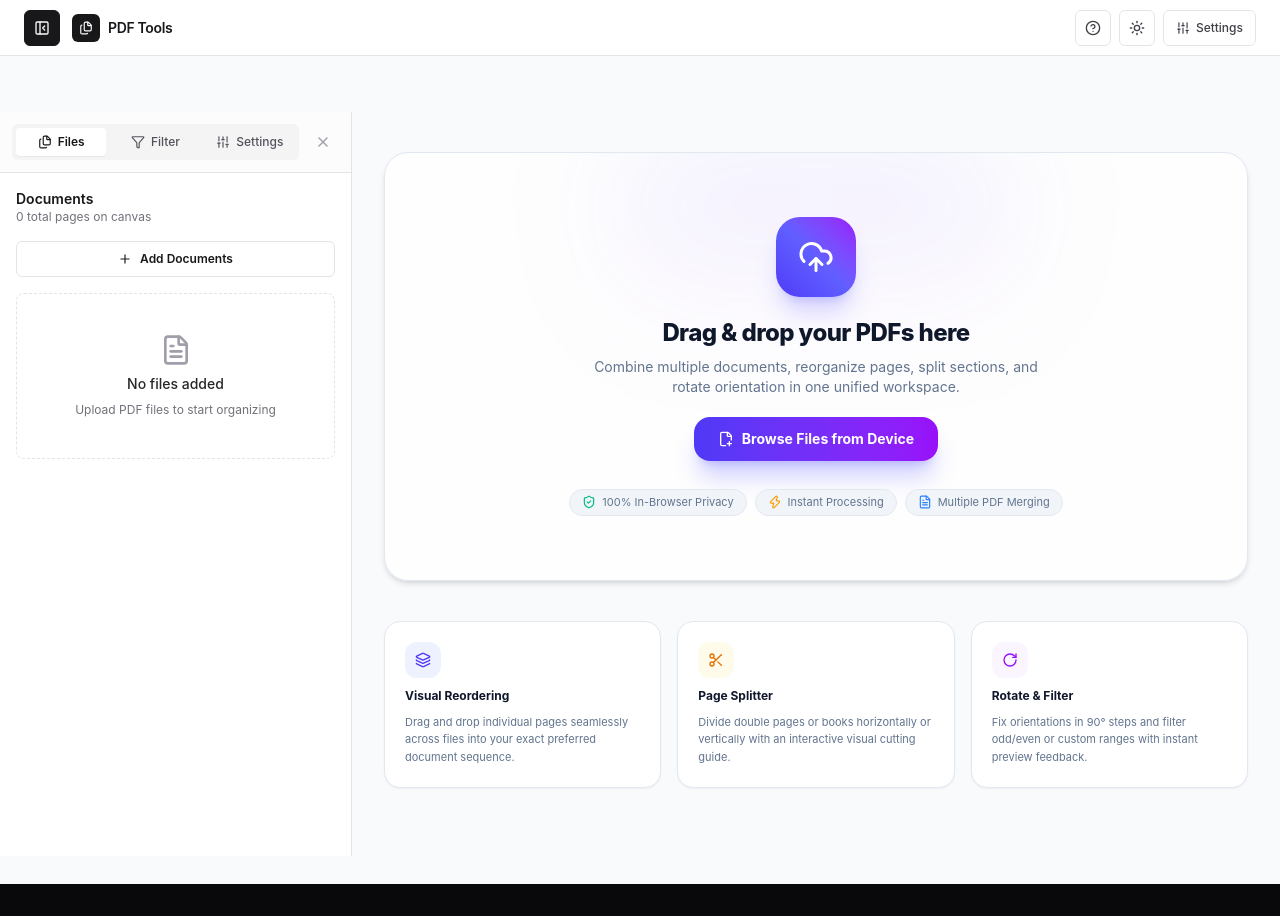
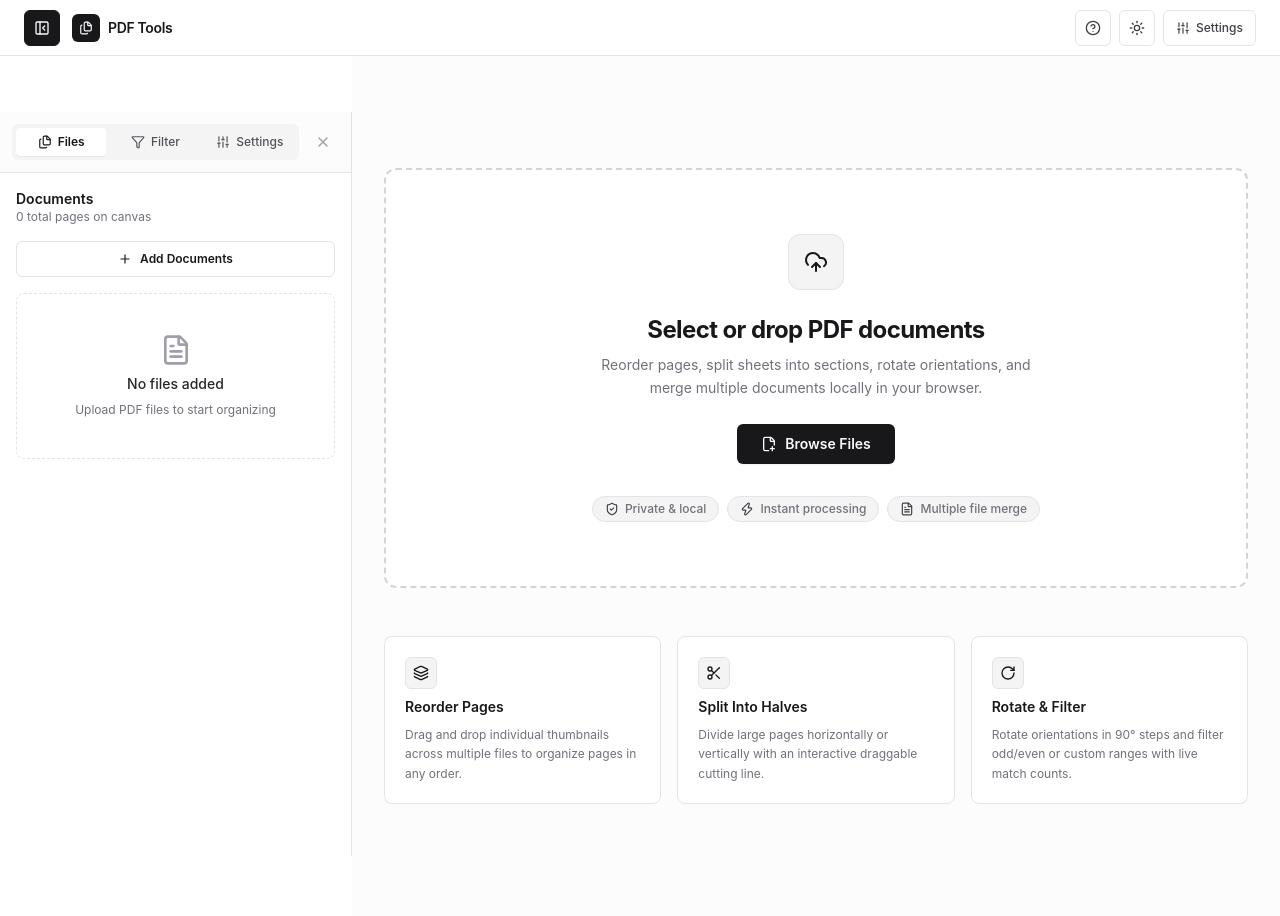
Before and after one commit to S488U/PDF_merger, a Next.js app: page / in a window 1280 px wide. Before the commit the page ends 884 px from the top, so only its background shows below. Built offline with nearby package versions, Linux system fonts and the light colour scheme.

Commit message:
Style(Studio): Overhaul canvas workspace, thumbnail cards, and upload dropzone with shadcn theme

```diff
--- a/app/page.tsx
+++ b/app/page.tsx
@@ -12,15 +12,11 @@ import { StickyFooter } from '@/components/footer/StickyFooter';
 import { ToastContainer } from '@/components/ui/ToastContainer';
 import { usePdfStore } from '@/lib/store/usePdfStore';
 import {
-  LayoutGrid,
   RotateCw,
   Trash2,
   CheckSquare,
   Square,
-  Plus,
   Sliders,
-  Filter,
-  Files,
 } from 'lucide-react';
 import type { GridDensity } from '@/types/pdf';
 
@@ -79,11 +75,11 @@ export default function Home() {
   const densities: { id: GridDensity; label: string }[] = [
     { id: 'compact', label: 'Compact' },
     { id: 'comfortable', label: 'Standard' },
-    { id: 'spacious', label: 'Spacious' },
+    { id: 'spacious', label: 'Large' },
   ];
 
   return (
-    <div className="min-h-screen flex flex-col bg-[#f8fafc] dark:bg-[#08090d] text-slate-900 dark:text-zinc-100 transition-colors">
+    <div className="min-h-screen flex flex-col bg-white dark:bg-zinc-950 text-zinc-900 dark:text-zinc-50 transition-colors">
       {/* Top Application Header */}
       <Header
         isSidebarOpen={isSidebarOpen}
@@ -95,7 +91,7 @@ export default function Home() {
         onOpenShortcuts={() => setIsShortcutsOpen(true)}
       />
 
-      {/* Main SaaS Studio Workspace: Sidebar + Central Canvas */}
+      {/* Main Studio Workspace: Sidebar + Central Canvas */}
       <div className="flex-1 flex overflow-hidden">
         {/* Studio Sidebar (Files, Filter, Settings) */}
         <StudioSidebar
@@ -106,28 +102,28 @@ export default function Home() {
         />
 
         {/* Central Workspace Canvas */}
-        <main className="flex-1 overflow-y-auto bg-grid relative p-4 sm:p-6 lg:p-8 pb-32">
+        <main className="flex-1 overflow-y-auto bg-zinc-50/50 dark:bg-zinc-950 p-4 sm:p-6 lg:p-8 pb-32">
           <div className="max-w-7xl mx-auto space-y-6">
             {pages.length === 0 ? (
-              // Empty State Ingestion
+              // Empty State
               <DropZone />
             ) : (
-              // Populated Canvas Workspace
+              // Populated Canvas
               <div className="space-y-4">
-                {/* Canvas Action Bar */}
-                <div className="flex flex-col sm:flex-row sm:items-center justify-between gap-3 bg-white/80 dark:bg-[#111422]/90 backdrop-blur-md p-3 rounded-2xl border border-slate-200 dark:border-white/[0.08] shadow-xs">
-                  {/* Left: Selection count & batch actions */}
+                {/* Canvas Action Toolbar */}
+                <div className="flex flex-col sm:flex-row sm:items-center justify-between gap-3 bg-white dark:bg-zinc-900 p-3 rounded-lg border border-zinc-200 dark:border-zinc-800 shadow-2xs">
+                  {/* Left: Selection and Batch controls */}
                   <div className="flex items-center gap-2">
                     {hasSelectedPages ? (
                       <div className="flex items-center gap-2">
-                        <span className="text-xs font-semibold px-2 py-0.5 rounded-full bg-indigo-50 dark:bg-indigo-950/60 text-indigo-600 dark:text-indigo-400 border border-indigo-200/50 dark:border-indigo-800/50">
+                        <span className="text-xs font-semibold px-2.5 py-1 rounded-md bg-zinc-100 dark:bg-zinc-800 text-zinc-800 dark:text-zinc-200 border border-zinc-200 dark:border-zinc-700">
                           {selectedPageIds.length} selected
                         </span>
 
                         <button
                           type="button"
                           onClick={() => rotateSelectedPages(90)}
-                          className="flex items-center gap-1 px-2.5 py-1 text-xs font-semibold rounded-lg border border-slate-200 dark:border-white/10 hover:bg-slate-100 dark:hover:bg-zinc-800 transition"
+                          className="h-8 px-2.5 text-xs font-medium rounded-md border border-zinc-200 dark:border-zinc-800 hover:bg-zinc-100 dark:hover:bg-zinc-800 text-zinc-800 dark:text-zinc-200 flex items-center gap-1.5 transition"
                           title="Rotate selected pages 90°"
                         >
                           <RotateCw className="w-3.5 h-3.5" />
@@ -141,7 +137,7 @@ export default function Home() {
                               deleteSelectedPages();
                             }
                           }}
-                          className="flex items-center gap-1 px-2.5 py-1 text-xs font-semibold rounded-lg bg-red-600 text-white hover:bg-red-500 transition shadow-2xs"
+                          className="h-8 px-2.5 text-xs font-medium rounded-md bg-red-600 text-white hover:bg-red-700 flex items-center gap-1.5 transition"
                           title="Delete selected pages"
                         >
                           <Trash2 className="w-3.5 h-3.5" />
@@ -151,7 +147,7 @@ export default function Home() {
                         <button
                           type="button"
                           onClick={clearSelection}
-                          className="px-2 py-1 text-xs text-slate-400 hover:text-slate-600 dark:hover:text-zinc-200 transition"
+                          className="h-8 px-2 text-xs text-zinc-500 hover:text-zinc-900 dark:hover:text-zinc-100 transition"
                         >
                           Deselect
                         </button>
@@ -161,17 +157,17 @@ export default function Home() {
                         <button
                           type="button"
                           onClick={allSelected ? clearSelection : selectAllPages}
-                          className="flex items-center gap-1.5 px-3 py-1.5 rounded-xl text-xs font-semibold border border-slate-200 dark:border-white/10 hover:bg-slate-50 dark:hover:bg-zinc-800 text-slate-600 dark:text-zinc-300 transition"
+                          className="h-8 px-3 rounded-md border border-zinc-200 dark:border-zinc-800 hover:bg-zinc-100 dark:hover:bg-zinc-800 text-zinc-700 dark:text-zinc-300 text-xs font-medium flex items-center gap-1.5 transition"
                         >
                           {allSelected ? (
                             <>
-                              <CheckSquare className="w-3.5 h-3.5 text-indigo-500" />
-                              <span>Deselect All</span>
+                              <CheckSquare className="w-3.5 h-3.5" />
+                              <span>Deselect all</span>
                             </>
                           ) : (
                             <>
                               <Square className="w-3.5 h-3.5" />
-                              <span>Select All ({pages.length})</span>
+                              <span>Select all ({pages.length})</span>
                             </>
                           )}
                         </button>
@@ -179,19 +175,18 @@ export default function Home() {
                     )}
                   </div>
 
-                  {/* Right: Quick Canvas Density segmented control & Add PDFs */}
+                  {/* Right: Canvas density segmented control */}
                   <div className="flex items-center gap-2 self-end sm:self-auto">
-                    {/* Density Control */}
-                    <div className="flex items-center gap-1 bg-slate-100 dark:bg-zinc-850 p-1 rounded-xl border border-slate-200/80 dark:border-white/[0.08]">
+                    <div className="flex items-center gap-1 bg-zinc-100 dark:bg-zinc-800/80 p-0.5 rounded-md border border-zinc-200 dark:border-zinc-800">
                       {densities.map((item) => (
                         <button
                           key={item.id}
                           type="button"
                           onClick={() => updateSettings({ gridDensity: item.id })}
-                          className={`px-2.5 py-1 text-xs font-semibold rounded-lg transition ${
+                          className={`px-2.5 py-1 text-xs font-medium rounded transition ${
                             settings.gridDensity === item.id
-                              ? 'bg-white dark:bg-zinc-900 text-indigo-600 dark:text-indigo-400 shadow-2xs'
-                              : 'text-slate-500 dark:text-zinc-400 hover:text-slate-900 dark:hover:text-zinc-100'
+                              ? 'bg-white dark:bg-zinc-900 text-zinc-900 dark:text-zinc-100 shadow-2xs font-semibold'
+                              : 'text-zinc-500 dark:text-zinc-400 hover:text-zinc-900 dark:hover:text-zinc-100'
                           }`}
                         >
                           {item.label}
@@ -199,12 +194,11 @@ export default function Home() {
                       ))}
                     </div>
 
-                    {/* Quick Sidebar Opener buttons if sidebar is closed */}
                     {!isSidebarOpen && (
                       <button
                         type="button"
                         onClick={() => setIsSidebarOpen(true)}
-                        className="flex items-center gap-1.5 px-3 py-1.5 rounded-xl text-xs font-semibold border border-slate-200 dark:border-white/10 hover:bg-slate-50 dark:hover:bg-zinc-800 text-slate-600 dark:text-zinc-300 transition"
+                        className="h-8 px-3 rounded-md border border-zinc-200 dark:border-zinc-800 hover:bg-zinc-100 dark:hover:bg-zinc-800 text-zinc-700 dark:text-zinc-300 text-xs font-medium flex items-center gap-1.5 transition"
                       >
                         <Sliders className="w-3.5 h-3.5" />
                         <span>Tools</span>
@@ -213,7 +207,7 @@ export default function Home() {
                   </div>
                 </div>
 
-                {/* Sortable Page Cards Canvas */}
+                {/* Page Grid */}
                 <PageGrid />
               </div>
             )}
@@ -221,7 +215,7 @@ export default function Home() {
         </main>
       </div>
 
-      {/* Floating Action Island Dock */}
+      {/* Floating Bottom Bar */}
       <StickyFooter />
 
       {/* Overlays & Modals */}
--- a/components/upload/DropZone.tsx
+++ b/components/upload/DropZone.tsx
@@ -13,8 +13,6 @@ import {
   Layers,
   Loader2,
   Plus,
-  ArrowRight,
-  Sparkles,
 } from 'lucide-react';
 
 export function DropZone() {
@@ -73,7 +71,7 @@ export function DropZone() {
     fileInputRef.current?.click();
   };
 
-  // When workspace already has pages: render a sleek, modern inline upload bar
+  // When workspace already has pages: render a sleek, clean append bar
   if (pages.length > 0) {
     return (
       <div
@@ -81,10 +79,10 @@ export function DropZone() {
         onDragLeave={onDragLeave}
         onDrop={onDrop}
         onClick={triggerBrowse}
-        className={`group relative w-full flex items-center justify-between px-4 sm:px-6 py-3 rounded-2xl border transition-all cursor-pointer ${
+        className={`group relative w-full flex items-center justify-between px-5 py-3.5 rounded-lg border transition-all cursor-pointer ${
           isDragOver
-            ? 'border-indigo-500 bg-indigo-500/10 ring-2 ring-indigo-500/20'
-            : 'border-slate-200 dark:border-white/[0.08] bg-white dark:bg-[#111420]/80 hover:border-indigo-400 dark:hover:border-indigo-500/50 hover:bg-slate-50 dark:hover:bg-[#151928] shadow-xs'
+            ? 'border-zinc-900 bg-zinc-100 dark:border-zinc-100 dark:bg-zinc-900'
+            : 'border-zinc-200 dark:border-zinc-800 bg-white dark:bg-zinc-900/50 hover:border-zinc-400 dark:hover:border-zinc-700 shadow-2xs'
         }`}
       >
         <input
@@ -100,7 +98,7 @@ export function DropZone() {
         />
 
         <div className="flex items-center gap-3">
-          <div className="w-8 h-8 rounded-xl bg-gradient-to-tr from-indigo-600 to-purple-600 flex items-center justify-center text-white shrink-0 shadow-xs shadow-indigo-500/20">
+          <div className="h-8 w-8 rounded-md bg-zinc-100 dark:bg-zinc-800 flex items-center justify-center text-zinc-900 dark:text-zinc-100 shrink-0 border border-zinc-200 dark:border-zinc-700">
             {isProcessing ? (
               <Loader2 className="w-4 h-4 animate-spin" />
             ) : (
@@ -108,11 +106,11 @@ export function DropZone() {
             )}
           </div>
           <div>
-            <p className="text-xs font-bold text-slate-800 dark:text-zinc-200">
-              {isProcessing ? processingMessage || 'Importing PDFs...' : 'Append more documents to canvas'}
+            <p className="text-sm font-semibold text-zinc-900 dark:text-zinc-100">
+              {isProcessing ? processingMessage || 'Importing PDFs...' : 'Add more PDF files'}
             </p>
-            <p className="text-[11px] text-slate-500 dark:text-zinc-400 hidden sm:block">
-              Drop PDFs anywhere or click to browse
+            <p className="text-xs text-zinc-500 hidden sm:block">
+              Drop PDFs here or click to browse
             </p>
           </div>
         </div>
@@ -123,33 +121,29 @@ export function DropZone() {
             e.stopPropagation();
             triggerBrowse();
           }}
-          className="flex items-center gap-1.5 px-3.5 py-1.5 rounded-xl text-xs font-semibold bg-slate-900 text-white dark:bg-white dark:text-zinc-900 hover:opacity-90 transition shadow-xs"
+          className="h-8 px-3 rounded-md text-xs font-semibold bg-zinc-900 text-zinc-50 hover:bg-zinc-800 dark:bg-zinc-50 dark:text-zinc-900 dark:hover:bg-zinc-200 transition shadow-2xs flex items-center gap-1.5"
         >
           <Plus className="w-3.5 h-3.5" />
-          <span>Upload PDF</span>
+          <span>Upload</span>
         </button>
       </div>
     );
   }
 
-  // When empty: SaaS-level Hero Empty State
+  // Clean, high-contrast shadcn Empty State
   return (
-    <div className="w-full max-w-4xl mx-auto py-10 sm:py-16 space-y-10">
-      {/* SaaS Hero Ingestion Card */}
+    <div className="w-full max-w-4xl mx-auto py-12 sm:py-20 space-y-12">
       <div
         onDragOver={onDragOver}
         onDragLeave={onDragLeave}
         onDrop={onDrop}
         onClick={triggerBrowse}
-        className={`relative w-full rounded-3xl border p-8 sm:p-16 transition-all duration-300 cursor-pointer text-center flex flex-col items-center justify-center gap-5 overflow-hidden ${
+        className={`relative w-full rounded-xl border-2 border-dashed p-10 sm:p-16 transition-all duration-200 cursor-pointer text-center flex flex-col items-center justify-center gap-6 ${
           isDragOver
-            ? 'border-indigo-500 bg-indigo-500/10 scale-[1.01] ring-4 ring-indigo-500/20 shadow-2xl shadow-indigo-500/10'
-            : 'border-slate-200 dark:border-white/[0.08] bg-white/80 dark:bg-[#111422]/90 hover:border-indigo-500/50 hover:shadow-2xl hover:shadow-indigo-500/5 shadow-md'
+            ? 'border-zinc-900 bg-zinc-100 dark:border-zinc-100 dark:bg-zinc-900'
+            : 'border-zinc-300 dark:border-zinc-800 bg-white dark:bg-zinc-950 hover:border-zinc-400 dark:hover:border-zinc-700'
         }`}
       >
-        {/* Subtle Ambient Radial Glow */}
-        <div className="absolute top-0 left-1/2 -translate-x-1/2 w-96 h-48 bg-gradient-to-b from-indigo-500/15 via-purple-500/5 to-transparent blur-3xl pointer-events-none" />
-
         <input
           ref={fileInputRef}
           type="file"
@@ -162,21 +156,20 @@ export function DropZone() {
           }}
         />
 
-        {/* Hero Icon */}
-        <div className="relative w-20 h-20 rounded-3xl bg-gradient-to-tr from-indigo-600 via-indigo-500 to-purple-600 flex items-center justify-center text-white shadow-xl shadow-indigo-500/25">
+        <div className="h-14 w-14 rounded-xl bg-zinc-100 dark:bg-zinc-900 border border-zinc-200 dark:border-zinc-800 flex items-center justify-center text-zinc-900 dark:text-zinc-100">
           {isProcessing ? (
-            <Loader2 className="w-9 h-9 animate-spin" />
+            <Loader2 className="w-6 h-6 animate-spin" />
           ) : (
-            <UploadCloud className="w-9 h-9" />
+            <UploadCloud className="w-6 h-6" />
           )}
         </div>
 
-        <div className="max-w-md space-y-2 relative z-10">
-          <h2 className="text-xl sm:text-2xl font-extrabold tracking-tight text-slate-900 dark:text-white">
-            {isProcessing ? processingMessage || 'Reading PDF files...' : 'Drag & drop your PDFs here'}
+        <div className="max-w-md space-y-2">
+          <h2 className="text-xl sm:text-2xl font-bold tracking-tight text-zinc-900 dark:text-zinc-50">
+            {isProcessing ? processingMessage || 'Reading PDF files...' : 'Select or drop PDF documents'}
           </h2>
-          <p className="text-xs sm:text-sm text-slate-500 dark:text-zinc-400">
-            Combine multiple documents, reorganize pages, split sections, and rotate orientation in one unified workspace.
+          <p className="text-sm text-zinc-500 leading-relaxed">
+            Reorder pages, split sheets into sections, rotate orientations, and merge multiple documents locally in your browser.
           </p>
         </div>
 
@@ -186,61 +179,59 @@ export function DropZone() {
             e.stopPropagation();
             triggerBrowse();
           }}
-          className="relative z-10 inline-flex items-center gap-2 px-6 py-3 rounded-2xl text-xs sm:text-sm font-bold bg-gradient-to-r from-indigo-600 to-purple-600 hover:from-indigo-500 hover:to-purple-500 text-white shadow-xl shadow-indigo-500/30 transition-all hover:scale-105 active:scale-98"
+          className="h-10 px-6 rounded-md text-sm font-semibold bg-zinc-900 text-zinc-50 hover:bg-zinc-800 dark:bg-zinc-50 dark:text-zinc-900 dark:hover:bg-zinc-200 transition shadow-xs flex items-center gap-2"
         >
           <FilePlus2 className="w-4 h-4" />
-          <span>Browse Files from Device</span>
+          <span>Browse Files</span>
         </button>
 
-        {/* Feature Badges */}
-        <div className="flex flex-wrap items-center justify-center gap-2 pt-2 text-[11px] text-slate-500 dark:text-zinc-400 relative z-10">
-          <span className="flex items-center gap-1.5 px-3 py-1 rounded-full bg-slate-100 dark:bg-white/[0.04] border border-slate-200 dark:border-white/[0.08]">
-            <ShieldCheck className="w-3.5 h-3.5 text-emerald-500" /> 100% In-Browser Privacy
+        <div className="flex flex-wrap items-center justify-center gap-2 pt-2 text-xs text-zinc-500 font-medium">
+          <span className="flex items-center gap-1.5 px-3 py-1 rounded-full bg-zinc-100 dark:bg-zinc-900 border border-zinc-200 dark:border-zinc-800">
+            <ShieldCheck className="w-3.5 h-3.5 text-zinc-700 dark:text-zinc-300" /> Private & local
           </span>
-          <span className="flex items-center gap-1.5 px-3 py-1 rounded-full bg-slate-100 dark:bg-white/[0.04] border border-slate-200 dark:border-white/[0.08]">
-            <Zap className="w-3.5 h-3.5 text-amber-500" /> Instant Processing
+          <span className="flex items-center gap-1.5 px-3 py-1 rounded-full bg-zinc-100 dark:bg-zinc-900 border border-zinc-200 dark:border-zinc-800">
+            <Zap className="w-3.5 h-3.5 text-zinc-700 dark:text-zinc-300" /> Instant processing
           </span>
-          <span className="flex items-center gap-1.5 px-3 py-1 rounded-full bg-slate-100 dark:bg-white/[0.04] border border-slate-200 dark:border-white/[0.08]">
-            <FileText className="w-3.5 h-3.5 text-blue-500" /> Multiple PDF Merging
+          <span className="flex items-center gap-1.5 px-3 py-1 rounded-full bg-zinc-100 dark:bg-zinc-900 border border-zinc-200 dark:border-zinc-800">
+            <FileText className="w-3.5 h-3.5 text-zinc-700 dark:text-zinc-300" /> Multiple file merge
           </span>
         </div>
       </div>
 
-      {/* Feature Cards Grid */}
       <div className="grid grid-cols-1 sm:grid-cols-3 gap-4">
-        <div className="p-5 rounded-2xl bg-white dark:bg-[#111422] border border-slate-200 dark:border-white/[0.08] space-y-2.5 hover:border-indigo-500/40 transition shadow-xs group">
-          <div className="w-9 h-9 rounded-xl bg-indigo-50 dark:bg-indigo-950/60 text-indigo-600 dark:text-indigo-400 flex items-center justify-center group-hover:scale-110 transition-transform">
+        <div className="p-5 rounded-lg bg-white dark:bg-zinc-900/60 border border-zinc-200 dark:border-zinc-800 space-y-2">
+          <div className="h-8 w-8 rounded-md bg-zinc-100 dark:bg-zinc-800 flex items-center justify-center text-zinc-900 dark:text-zinc-100 font-semibold text-xs border border-zinc-200 dark:border-zinc-700">
             <Layers className="w-4 h-4" />
           </div>
-          <h3 className="text-xs font-bold text-slate-900 dark:text-white">
-            Visual Reordering
+          <h3 className="text-sm font-semibold text-zinc-900 dark:text-zinc-100">
+            Reorder Pages
           </h3>
-          <p className="text-[11px] text-slate-500 dark:text-zinc-400 leading-relaxed">
-            Drag and drop individual pages seamlessly across files into your exact preferred document sequence.
+          <p className="text-xs text-zinc-500 leading-relaxed">
+            Drag and drop individual thumbnails across multiple files to organize pages in any order.
           </p>
         </div>
 
-        <div className="p-5 rounded-2xl bg-white dark:bg-[#111422] border border-slate-200 dark:border-white/[0.08] space-y-2.5 hover:border-indigo-500/40 transition shadow-xs group">
-          <div className="w-9 h-9 rounded-xl bg-amber-50 dark:bg-amber-950/60 text-amber-600 dark:text-amber-400 flex items-center justify-center group-hover:scale-110 transition-transform">
+        <div className="p-5 rounded-lg bg-white dark:bg-zinc-900/60 border border-zinc-200 dark:border-zinc-800 space-y-2">
+          <div className="h-8 w-8 rounded-md bg-zinc-100 dark:bg-zinc-800 flex items-center justify-center text-zinc-900 dark:text-zinc-100 font-semibold text-xs border border-zinc-200 dark:border-zinc-700">
             <Scissors className="w-4 h-4" />
           </div>
-          <h3 className="text-xs font-bold text-slate-900 dark:text-white">
-            Page Splitter
+          <h3 className="text-sm font-semibold text-zinc-900 dark:text-zinc-100">
+            Split Into Halves
           </h3>
-          <p className="text-[11px] text-slate-500 dark:text-zinc-400 leading-relaxed">
-            Divide double pages or books horizontally or vertically with an interactive visual cutting guide.
+          <p className="text-xs text-zinc-500 leading-relaxed">
+            Divide large pages horizontally or vertically with an interactive draggable cutting line.
           </p>
         </div>
 
-        <div className="p-5 rounded-2xl bg-white dark:bg-[#111422] border border-slate-200 dark:border-white/[0.08] space-y-2.5 hover:border-indigo-500/40 transition shadow-xs group">
-          <div className="w-9 h-9 rounded-xl bg-purple-50 dark:bg-purple-950/60 text-purple-600 dark:text-purple-400 flex items-center justify-center group-hover:scale-110 transition-transform">
+        <div className="p-5 rounded-lg bg-white dark:bg-zinc-900/60 border border-zinc-200 dark:border-zinc-800 space-y-2">
+          <div className="h-8 w-8 rounded-md bg-zinc-100 dark:bg-zinc-800 flex items-center justify-center text-zinc-900 dark:text-zinc-100 font-semibold text-xs border border-zinc-200 dark:border-zinc-700">
             <RotateCw className="w-4 h-4" />
           </div>
-          <h3 className="text-xs font-bold text-slate-900 dark:text-white">
+          <h3 className="text-sm font-semibold text-zinc-900 dark:text-zinc-100">
             Rotate & Filter
           </h3>
-          <p className="text-[11px] text-slate-500 dark:text-zinc-400 leading-relaxed">
-            Fix orientations in 90° steps and filter odd/even or custom ranges with instant preview feedback.
+          <p className="text-xs text-zinc-500 leading-relaxed">
+            Rotate orientations in 90° steps and filter odd/even or custom ranges with live match counts.
           </p>
         </div>
       </div>
```
Also changed, not shown: components/preview/PageCard.tsx (+30 -35 lines).
